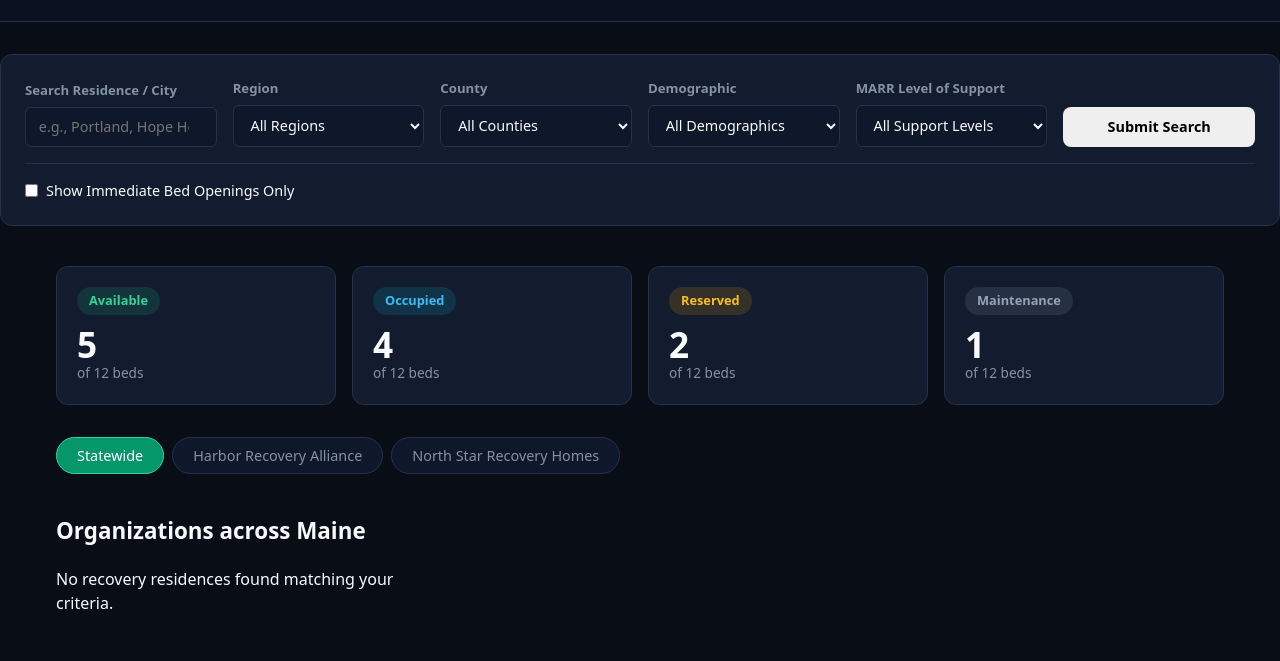
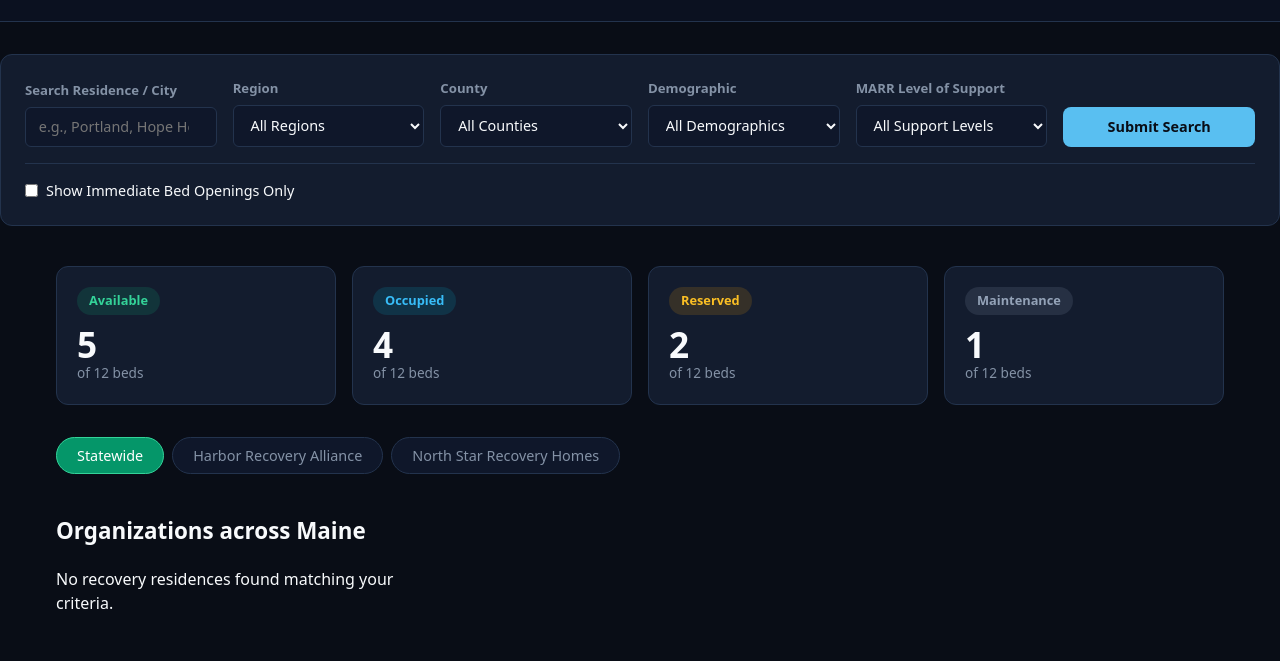
Before and after one commit to Tialudwick/Apertus, a website with bundled scripts: page index.html in a window 1280 px wide. Shown: the part 138-799 px from the top of the page. Built offline with nearby package versions, Linux system fonts and the light colour scheme; some packages are replaced by stand-ins of ours; no server answers; the database is empty.

Commit message:
updated button

```diff
--- a/index.html
+++ b/index.html
@@ -104,7 +104,7 @@
                     </select>
                 </div>
                 <div class="filter-group filter-submit-container">
-                    <button type="submit" class="btn btn-primary">Submit Search</button>
+                    <button type="submit" class="btn btn-blue">Submit Search</button>
                 </div>
             </div>
             <div class="filter-toggle-row">
```
